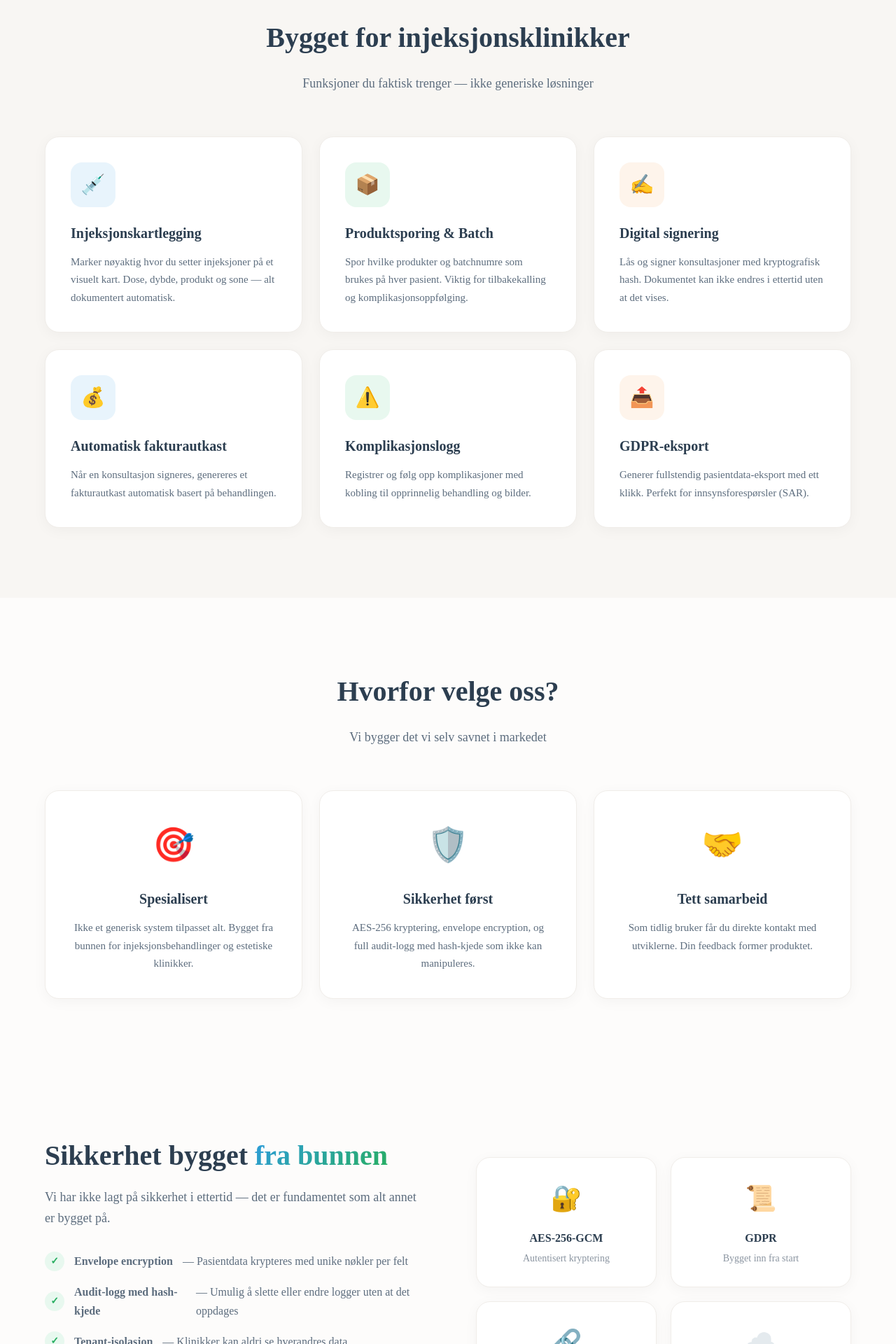
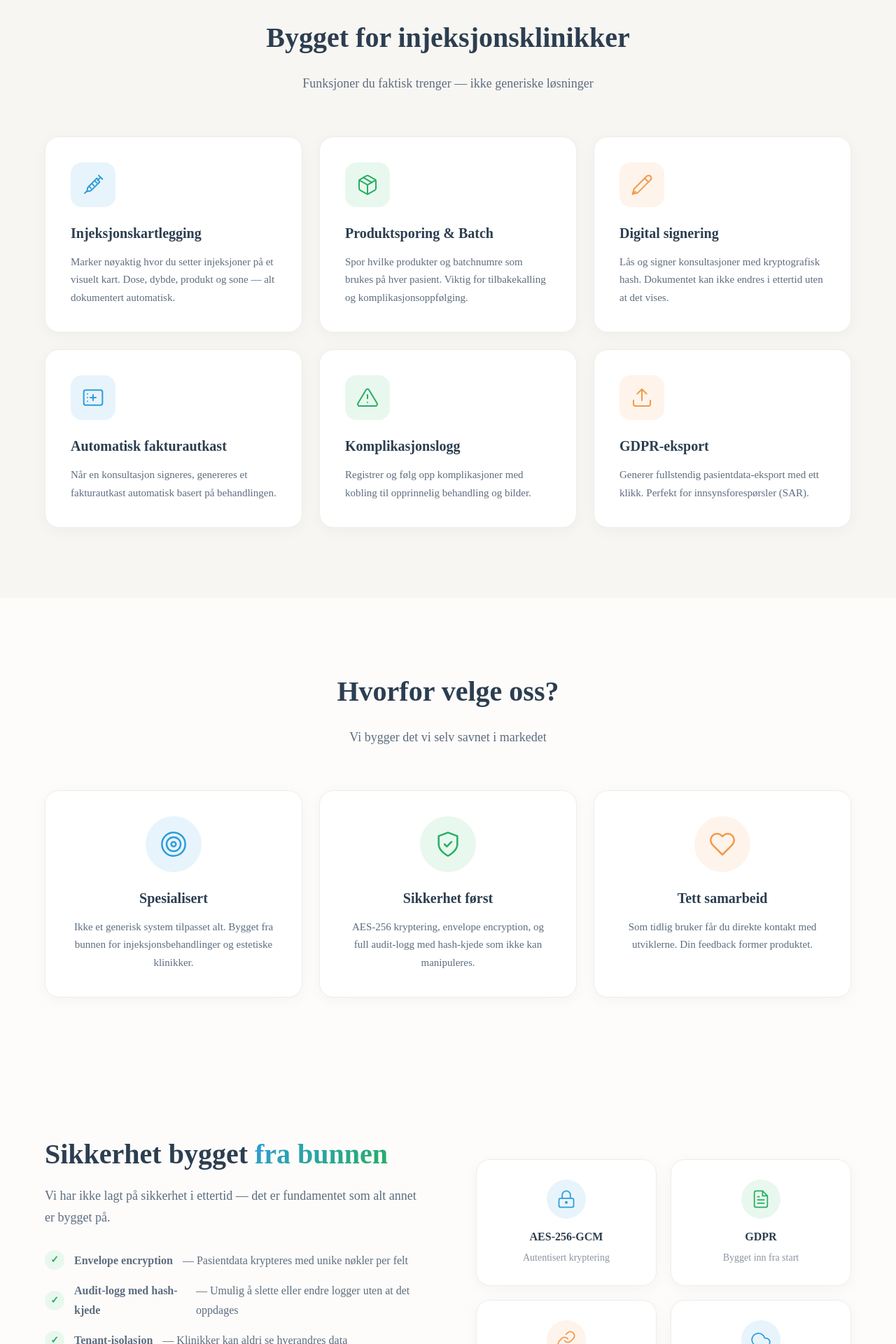
Before and after one commit to Eliasquist/secure-clinic-website, a Next.js app: page / in a window 1280 px wide. Shown: the part 880-2800 px from the top of the page at 70% size. Built offline with nearby package versions, Linux system fonts and the light colour scheme.

Commit message:
feat: Replace emojis with consistent SVG icons
- Created icons.tsx with 13 custom SVG icons
- All icons use same stroke style and size
- Color-coded icons per section (primary, secondary, accent)
- Circular backgrounds with matching colors
- Professional, consistent visual style

```diff
--- a/app/globals.css
+++ b/app/globals.css
@@ -576,27 +576,37 @@ body {
   background: var(--color-primary-light);
   border-radius: 16px;
   margin-bottom: 20px;
-  font-size: 28px;
+  color: var(--color-primary);
+}
+
+.feature-icon svg {
+  width: 32px;
+  height: 32px;
 }
 
 .feature-card:nth-child(2) .feature-icon {
   background: var(--color-secondary-light);
+  color: var(--color-secondary);
 }
 
 .feature-card:nth-child(3) .feature-icon {
   background: var(--color-accent-light);
+  color: var(--color-accent);
 }
 
 .feature-card:nth-child(4) .feature-icon {
   background: var(--color-primary-light);
+  color: var(--color-primary);
 }
 
 .feature-card:nth-child(5) .feature-icon {
   background: var(--color-secondary-light);
+  color: var(--color-secondary);
 }
 
 .feature-card:nth-child(6) .feature-icon {
   background: var(--color-accent-light);
+  color: var(--color-accent);
 }
 
 .feature-card h3 {
@@ -646,8 +656,30 @@ body {
 }
 
 .why-us-icon {
-  font-size: 48px;
-  margin-bottom: 20px;
+  width: 80px;
+  height: 80px;
+  margin: 0 auto 20px;
+  display: flex;
+  align-items: center;
+  justify-content: center;
+  background: var(--color-primary-light);
+  border-radius: 50%;
+  color: var(--color-primary);
+}
+
+.why-us-icon svg {
+  width: 40px;
+  height: 40px;
+}
+
+.why-us-card:nth-child(2) .why-us-icon {
+  background: var(--color-secondary-light);
+  color: var(--color-secondary);
+}
+
+.why-us-card:nth-child(3) .why-us-icon {
+  background: var(--color-accent-light);
+  color: var(--color-accent);
 }
 
 .why-us-card h3 {
@@ -808,8 +840,35 @@ body {
 }
 
 .security-badge-icon {
-  font-size: 36px;
-  margin-bottom: 12px;
+  width: 56px;
+  height: 56px;
+  margin: 0 auto 12px;
+  display: flex;
+  align-items: center;
+  justify-content: center;
+  background: var(--color-primary-light);
+  border-radius: 50%;
+  color: var(--color-primary);
+}
+
+.security-badge-icon svg {
+  width: 28px;
+  height: 28px;
+}
+
+.security-badge:nth-child(2) .security-badge-icon {
+  background: var(--color-secondary-light);
+  color: var(--color-secondary);
+}
+
+.security-badge:nth-child(3) .security-badge-icon {
+  background: var(--color-accent-light);
+  color: var(--color-accent);
+}
+
+.security-badge:nth-child(4) .security-badge-icon {
+  background: var(--color-primary-light);
+  color: var(--color-primary);
 }
 
 .security-badge h4 {
--- /dev/null
+++ b/app/icons.tsx
@@ -0,0 +1,110 @@
+// Consistent SVG icons for the website
+// All icons use the same style: 24x24, stroke-based, rounded
+
+export const SyringeIcon = () => (
+    <svg width="32" height="32" viewBox="0 0 24 24" fill="none" stroke="currentColor" strokeWidth="1.5" strokeLinecap="round" strokeLinejoin="round">
+        <path d="M18 2l4 4" />
+        <path d="M17 7l3-3" />
+        <path d="M19 9l-8.7 8.7c-.4.4-.9.7-1.5.8l-3.4.7.7-3.4c.1-.6.4-1.1.8-1.5L16 5l3 4z" />
+        <path d="M5 19l-2 2" />
+        <path d="M14 8l2 2" />
+        <path d="M11 11l2 2" />
+        <path d="M8 14l2 2" />
+    </svg>
+);
+
+export const PackageIcon = () => (
+    <svg width="32" height="32" viewBox="0 0 24 24" fill="none" stroke="currentColor" strokeWidth="1.5" strokeLinecap="round" strokeLinejoin="round">
+        <path d="M16.5 9.4l-9-5.19" />
+        <path d="M21 16V8a2 2 0 00-1-1.73l-7-4a2 2 0 00-2 0l-7 4A2 2 0 003 8v8a2 2 0 001 1.73l7 4a2 2 0 002 0l7-4A2 2 0 0021 16z" />
+        <path d="M3.27 6.96L12 12.01l8.73-5.05" />
+        <path d="M12 22.08V12" />
+    </svg>
+);
+
+export const SignatureIcon = () => (
+    <svg width="32" height="32" viewBox="0 0 24 24" fill="none" stroke="currentColor" strokeWidth="1.5" strokeLinecap="round" strokeLinejoin="round">
+        <path d="M17 3a2.85 2.83 0 114 4L7.5 20.5 2 22l1.5-5.5L17 3z" />
+        <path d="M15 5l4 4" />
+        <path d="M2 22l3-3" />
+    </svg>
+);
+
+export const InvoiceIcon = () => (
+    <svg width="32" height="32" viewBox="0 0 24 24" fill="none" stroke="currentColor" strokeWidth="1.5" strokeLinecap="round" strokeLinejoin="round">
+        <rect x="2" y="4" width="20" height="16" rx="2" />
+        <path d="M12 9v6" />
+        <path d="M9 12h6" />
+        <path d="M6 8h.01" />
+        <path d="M6 12h.01" />
+        <path d="M6 16h.01" />
+    </svg>
+);
+
+export const AlertIcon = () => (
+    <svg width="32" height="32" viewBox="0 0 24 24" fill="none" stroke="currentColor" strokeWidth="1.5" strokeLinecap="round" strokeLinejoin="round">
+        <path d="M10.29 3.86L1.82 18a2 2 0 001.71 3h16.94a2 2 0 001.71-3L13.71 3.86a2 2 0 00-3.42 0z" />
+        <path d="M12 9v4" />
+        <path d="M12 17h.01" />
+    </svg>
+);
+
+export const ExportIcon = () => (
+    <svg width="32" height="32" viewBox="0 0 24 24" fill="none" stroke="currentColor" strokeWidth="1.5" strokeLinecap="round" strokeLinejoin="round">
+        <path d="M21 15v4a2 2 0 01-2 2H5a2 2 0 01-2-2v-4" />
+        <polyline points="17 8 12 3 7 8" />
+        <line x1="12" y1="3" x2="12" y2="15" />
+    </svg>
+);
+
+export const TargetIcon = () => (
+    <svg width="32" height="32" viewBox="0 0 24 24" fill="none" stroke="currentColor" strokeWidth="1.5" strokeLinecap="round" strokeLinejoin="round">
+        <circle cx="12" cy="12" r="10" />
+        <circle cx="12" cy="12" r="6" />
+        <circle cx="12" cy="12" r="2" />
+    </svg>
+);
+
+export const ShieldIcon = () => (
+    <svg width="32" height="32" viewBox="0 0 24 24" fill="none" stroke="currentColor" strokeWidth="1.5" strokeLinecap="round" strokeLinejoin="round">
+        <path d="M12 22s8-4 8-10V5l-8-3-8 3v7c0 6 8 10 8 10z" />
+        <path d="M9 12l2 2 4-4" />
+    </svg>
+);
+
+export const HandshakeIcon = () => (
+    <svg width="32" height="32" viewBox="0 0 24 24" fill="none" stroke="currentColor" strokeWidth="1.5" strokeLinecap="round" strokeLinejoin="round">
+        <path d="M20.42 4.58a5.4 5.4 0 00-7.65 0l-.77.78-.77-.78a5.4 5.4 0 00-7.65 0C1.46 6.7 1.33 10.28 4 13l8 8 8-8c2.67-2.72 2.54-6.3.42-8.42z" />
+    </svg>
+);
+
+export const LockIcon = () => (
+    <svg width="32" height="32" viewBox="0 0 24 24" fill="none" stroke="currentColor" strokeWidth="1.5" strokeLinecap="round" strokeLinejoin="round">
+        <rect x="3" y="11" width="18" height="11" rx="2" ry="2" />
+        <path d="M7 11V7a5 5 0 0110 0v4" />
+        <circle cx="12" cy="16" r="1" />
+    </svg>
+);
+
+export const DocumentIcon = () => (
+    <svg width="32" height="32" viewBox="0 0 24 24" fill="none" stroke="currentColor" strokeWidth="1.5" strokeLinecap="round" strokeLinejoin="round">
+        <path d="M14 2H6a2 2 0 00-2 2v16a2 2 0 002 2h12a2 2 0 002-2V8z" />
+        <polyline points="14 2 14 8 20 8" />
+        <line x1="16" y1="13" x2="8" y2="13" />
+        <line x1="16" y1="17" x2="8" y2="17" />
+        <polyline points="10 9 9 9 8 9" />
+    </svg>
+);
+
+export const LinkIcon = () => (
+    <svg width="32" height="32" viewBox="0 0 24 24" fill="none" stroke="currentColor" strokeWidth="1.5" strokeLinecap="round" strokeLinejoin="round">
+        <path d="M10 13a5 5 0 007.54.54l3-3a5 5 0 00-7.07-7.07l-1.72 1.71" />
+        <path d="M14 11a5 5 0 00-7.54-.54l-3 3a5 5 0 007.07 7.07l1.71-1.71" />
+    </svg>
+);
+
+export const CloudIcon = () => (
+    <svg width="32" height="32" viewBox="0 0 24 24" fill="none" stroke="currentColor" strokeWidth="1.5" strokeLinecap="round" strokeLinejoin="round">
+        <path d="M18 10h-1.26A8 8 0 109 20h9a5 5 0 000-10z" />
+    </svg>
+);
--- a/app/page.tsx
+++ b/app/page.tsx
@@ -2,6 +2,21 @@
 
 import Image from "next/image";
 import { useState, useEffect } from "react";
+import {
+  SyringeIcon,
+  PackageIcon,
+  SignatureIcon,
+  InvoiceIcon,
+  AlertIcon,
+  ExportIcon,
+  TargetIcon,
+  ShieldIcon,
+  HandshakeIcon,
+  LockIcon,
+  DocumentIcon,
+  LinkIcon,
+  CloudIcon,
+} from "./icons";
 
 const heroImages = [
   { src: "/injection-treatment.png", alt: "Profesjonell injeksjonsbehandling" },
@@ -246,32 +261,32 @@ export default function Home() {
           </div>
           <div className="features-grid">
             <div className="feature-card warm-card">
-              <div className="feature-icon">💉</div>
+              <div className="feature-icon"><SyringeIcon /></div>
               <h3>Injeksjonskartlegging</h3>
               <p>Marker nøyaktig hvor du setter injeksjoner på et visuelt kart. Dose, dybde, produkt og sone — alt dokumentert automatisk.</p>
             </div>
             <div className="feature-card warm-card">
-              <div className="feature-icon">📦</div>
+              <div className="feature-icon"><PackageIcon /></div>
               <h3>Produktsporing & Batch</h3>
               <p>Spor hvilke produkter og batchnumre som brukes på hver pasient. Viktig for tilbakekalling og komplikasjonsoppfølging.</p>
             </div>
             <div className="feature-card warm-card">
-              <div className="feature-icon">✍️</div>
+              <div className="feature-icon"><SignatureIcon /></div>
               <h3>Digital signering</h3>
               <p>Lås og signer konsultasjoner med kryptografisk hash. Dokumentet kan ikke endres i ettertid uten at det vises.</p>
             </div>
             <div className="feature-card warm-card">
-              <div className="feature-icon">💰</div>
+              <div className="feature-icon"><InvoiceIcon /></div>
               <h3>Automatisk fakturautkast</h3>
               <p>Når en konsultasjon signeres, genereres et fakturautkast automatisk basert på behandlingen.</p>
             </div>
             <div className="feature-card warm-card">
-              <div className="feature-icon">⚠️</div>
+              <div className="feature-icon"><AlertIcon /></div>
               <h3>Komplikasjonslogg</h3>
               <p>Registrer og følg opp komplikasjoner med kobling til opprinnelig behandling og bilder.</p>
             </div>
             <div className="feature-card warm-card">
-              <div className="feature-icon">📤</div>
+              <div className="feature-icon"><ExportIcon /></div>
               <h3>GDPR-eksport</h3>
               <p>Generer fullstendig pasientdata-eksport med ett klikk. Perfekt for innsynsforespørsler (SAR).</p>
             </div>
@@ -288,17 +303,17 @@ export default function Home() {
           </div>
           <div className="why-us-grid">
             <div className="why-us-card warm-card">
-              <div className="why-us-icon">🎯</div>
+              <div className="why-us-icon"><TargetIcon /></div>
               <h3>Spesialisert</h3>
               <p>Ikke et generisk system tilpasset alt. Bygget fra bunnen for injeksjonsbehandlinger og estetiske klinikker.</p>
             </div>
             <div className="why-us-card warm-card">
-              <div className="why-us-icon">🛡️</div>
+              <div className="why-us-icon"><ShieldIcon /></div>
               <h3>Sikkerhet først</h3>
               <p>AES-256 kryptering, envelope encryption, og full audit-logg med hash-kjede som ikke kan manipuleres.</p>
             </div>
             <div className="why-us-card warm-card">
-              <div className="why-us-icon">🤝</div>
+              <div className="why-us-icon"><HandshakeIcon /></div>
               <h3>Tett samarbeid</h3>
               <p>Som tidlig bruker får du direkte kontakt med utviklerne. Din feedback former produktet.</p>
             </div>
@@ -341,22 +356,22 @@ export default function Home() {
             </div>
             <div className="security-badges">
               <div className="security-badge warm-card">
-                <div className="security-badge-icon">🔐</div>
+                <div className="security-badge-icon"><LockIcon /></div>
                 <h4>AES-256-GCM</h4>
                 <p>Autentisert kryptering</p>
               </div>
               <div className="security-badge warm-card">
-                <div className="security-badge-icon">📜</div>
+                <div className="security-badge-icon"><DocumentIcon /></div>
                 <h4>GDPR</h4>
                 <p>Bygget inn fra start</p>
               </div>
               <div className="security-badge warm-card">
-                <div className="security-badge-icon">🔗</div>
+                <div className="security-badge-icon"><LinkIcon /></div>
                 <h4>Hash-kjede</h4>
                 <p>Manipulasjonssikker logg</p>
               </div>
               <div className="security-badge warm-card">
-                <div className="security-badge-icon">☁️</div>
+                <div className="security-badge-icon"><CloudIcon /></div>
                 <h4>Azure</h4>
                 <p>Enterprise sky</p>
               </div>
```
